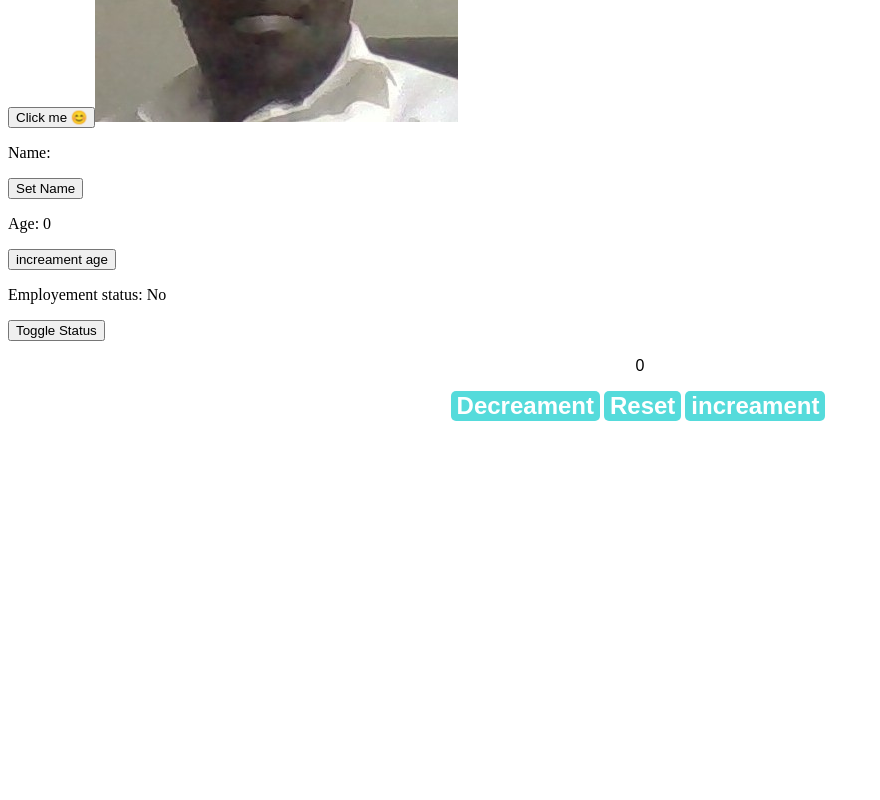
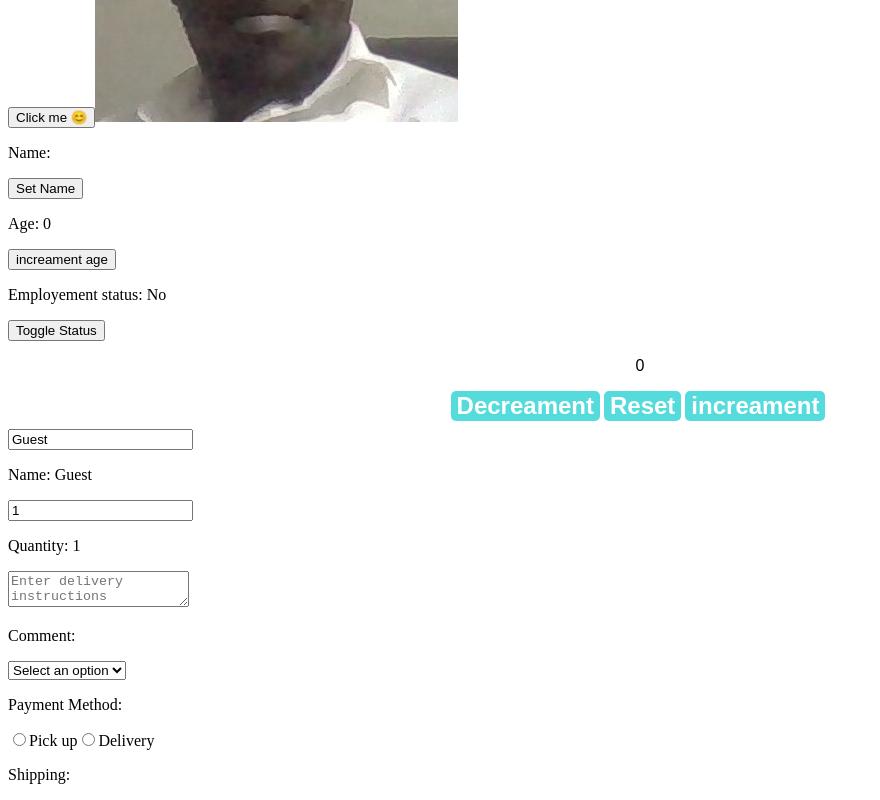
Before and after one commit to MetaDaniel/my-react-app, a React (Vite) app: page / in a window 1280 px wide. Shown: the part 954-1754 px from the top of the page, without its empty margins (0-880 px from the left). Before the commit the page ends 1383 px from the top, so only its background shows below. Built offline with nearby package versions, Linux system fonts and the light colour scheme.

Commit message:
version 3

```diff
--- a/src/App.jsx
+++ b/src/App.jsx
@@ -7,6 +7,7 @@
 import ProfilePicture from "./profilePicture.jsx"
 import MyComponent from "./MyComponent.jsx"
 import Counter from "./Counter.jsx"
+import ChangeComponent from "./ChangeComponent.jsx"
 
 
 
@@ -27,6 +28,7 @@
       <ProfilePicture/>
       <MyComponent />
       <Counter/>
+      <ChangeComponent />
 
 
 
--- /dev/null
+++ b/src/ChangeComponent.jsx
@@ -0,0 +1,81 @@
+import { useState } from "react";
+
+function ChangeComponent() {
+
+    const [name, setName] = useState("Guest");
+    const [quantity, setQuantity] = useState(1);
+    const [comment, setComment] = useState("");
+    const [payment, setPayment] = useState("")
+    const [shipping, setShipment] = useState("")
+
+
+
+
+    function handleNameChange(e) {
+        setName(e.target.value)
+    }
+
+
+    function handleQuantityChange(e) {
+        setQuantity(e.target.value)
+    }
+
+    function handleCommentChange(e){
+        setComment(e.target.value);
+    }
+
+
+    function handlePaymentChange(e) {
+        setPayment(e.target.value);
+    }
+
+
+    function handleShipmentChange(e) {
+        setShipment(e.target.value)
+    }
+
+
+    return (<div>
+
+        <input value={name} onChange={handleNameChange} />
+        <p>Name: {name}</p>
+
+        <input value={quantity} onChange={handleQuantityChange} type="number" />
+        <p>Quantity: {quantity} </p>
+
+        <textarea value={comment} onChange={handleCommentChange}
+        placeholder="Enter delivery instructions" />
+        <p>Comment: {comment}</p>
+
+
+        <select value={payment} onChange={handlePaymentChange}>
+            <option>Select an option</option>
+            <option value="Visa">Visa</option>
+            <option value="Mastercard">mastercard</option>
+            <option value="Giftcard">Giftcard</option>
+        </select>
+        <p>Payment Method: {payment}</p>
+
+        <label >
+            <input type="radio" value={"pick up"}
+             checked ={shipping === "pick up"} onChange={handleShipmentChange}/>
+
+            Pick up
+            </label>
+
+        <label>
+
+        <input type="radio" value={"Delivery"}
+             checked ={shipping === "Delivery"} onChange={handleShipmentChange}/>
+            Delivery
+            </label>
+
+        <p>Shipping: {shipping}</p>
+
+
+
+
+    </div>)
+}
+
+export default ChangeComponent;
--- a/src/index.css
+++ b/src/index.css
@@ -97,8 +97,9 @@
   border: none;border-radius: 5px;
   cursor: pointer;
   margin-right: 4px;
+  margin-bottom: 8px;
 }
 
 .counter-button:hover {
-  background-color: rgb(8, 216, 216);;
+  background-color: rgb(8, 216, 216);
 }
```
